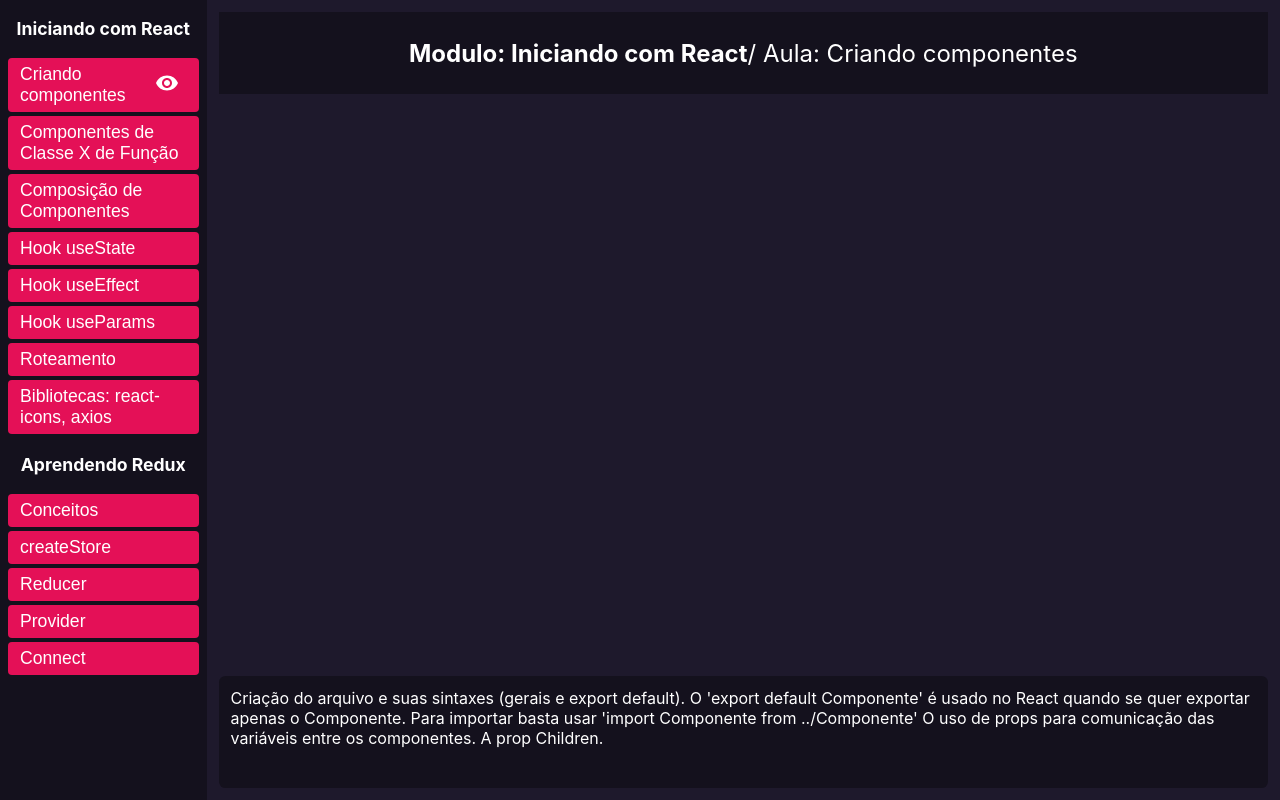
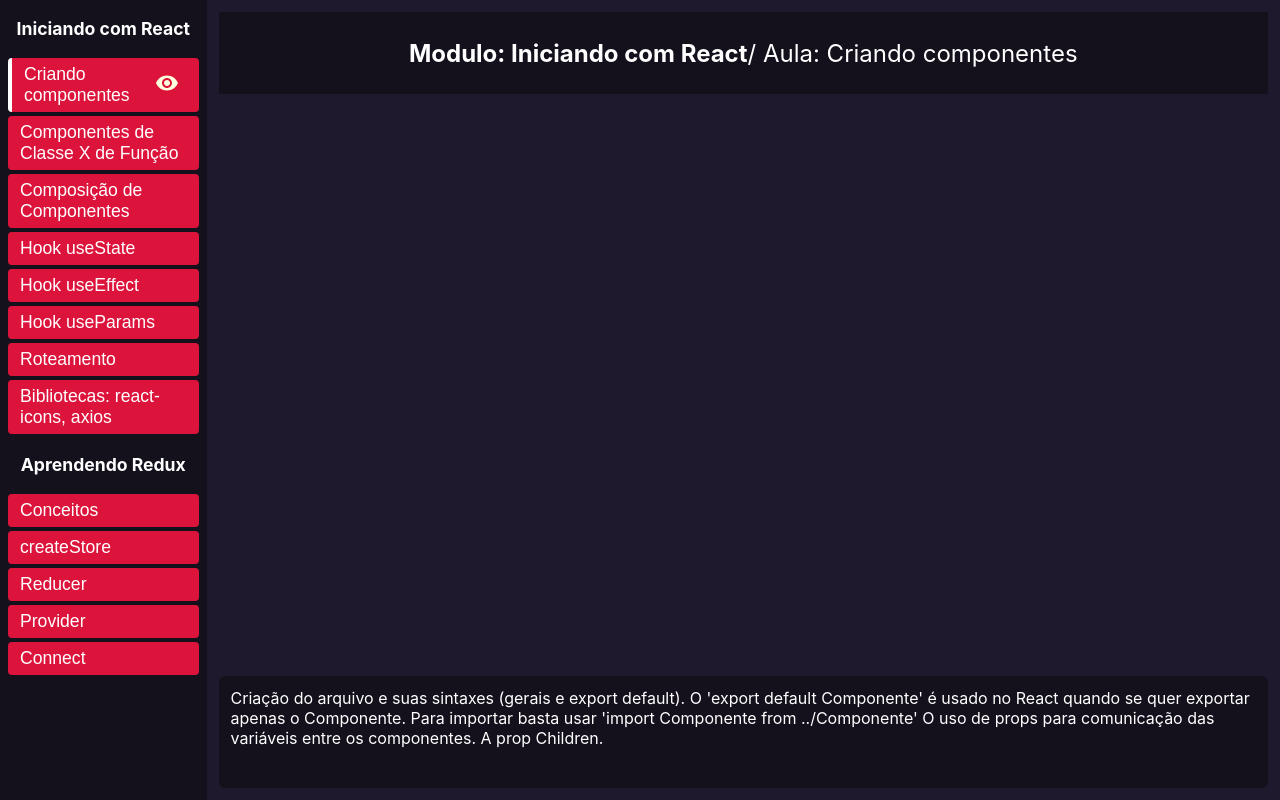
Before and after one commit to Naneshoru/React-Redux-video-aulas, a React (Create React App) app: page / in a window 1280 px wide. Both pictures are taken after a click on the button "Criando componentes". Built offline with nearby package versions, Linux system fonts and the light colour scheme.

Commit message:
Adicionando classe (border-left) para botãao ativo da aula

```diff
--- a/src/components/Sidebar/Sidebar.css
+++ b/src/components/Sidebar/Sidebar.css
@@ -13,7 +13,13 @@
   background-color: #b40d45;
 }
 
+.sidebar__line-item.active {
+  border-left: solid 4px #ffffff;
+}
+
 .sidebar__line-item {
+  border-left: solid 4px #ffffff;
+
   display: flex;
   justify-content: space-between;
   align-items: center;
@@ -23,7 +29,7 @@
   margin: 2px 8px;
   padding: 6px 12px;
   border-radius: 4px;
-  background: #e41057;
+  background: crimson;
   color: white;
   border: none;
   font-size: 1.1em;
@@ -40,6 +46,14 @@
   padding: 0 8px;
 }
 
+.visualized {
+  color: lightyellow;
+}
+
+.watched {
+  color: lightgreen;
+}
+
 .title {
   font-size: 1.1em;
 }
--- a/src/components/Sidebar/Sidebar.js
+++ b/src/components/Sidebar/Sidebar.js
@@ -1,12 +1,14 @@
-import React from 'react';
+import React, { useState } from 'react';
 import { connect } from 'react-redux';
 import './Sidebar.css';
 import CheckCircleIcon from '@mui/icons-material/CheckCircle';
 import VisibilityIcon from '@mui/icons-material/Visibility';
 
 const Sidebar = ({ modules, dispatch }) => {
+  const [selectedButton, setSelectedButton] = useState('');
 
   function toggleLesson(module, lesson, moduleIndex, lessonIndex) {
+    setSelectedButton(lesson.id);
     return {
       type: 'TOGGLE_LESSON',
       module,
@@ -14,6 +16,10 @@
       moduleIndex,
       lessonIndex
     }
+  }
+
+  const isActive = (id) => {
+    return id === selectedButton ? 'active' : ''
   }
 
   return (
@@ -27,11 +33,11 @@
                 <button
                   key={lesson.id}
                   onClick={() => { dispatch(toggleLesson(module, lesson, m, l)) }}
-                  className='sidebar__line-item'
+                  className={'sidebar__line-item ' + isActive(lesson.id)}
                 >
                   {lesson.title}
-                  {lesson.status === 'visualized' && <div className='icon'><VisibilityIcon /></div>}
-                  {lesson.status === 'watched' && <div className='icon'><CheckCircleIcon /></div>}
+                  {lesson.status === 'visualized' && <div className='icon visualized'><VisibilityIcon /></div>}
+                  {lesson.status === 'watched' && <div className='icon watched'><CheckCircleIcon /></div>}
                 </button>
               ))}
             </div>
```
